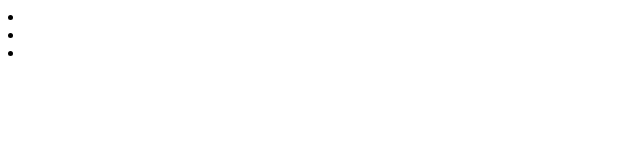
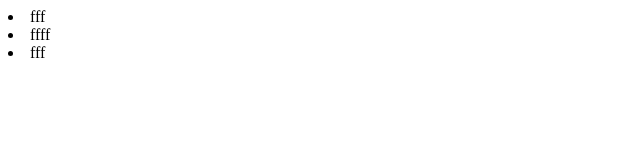
Before and after one commit to orphe/Practica02-sitioWebPersonalizado, a plain HTML site: page Home/index.html in a window 1280 px wide. Shown: the full height of the page, 0-640 px from the left. Drawn offline with Linux system fonts and the light colour scheme.

Commit message:
tercer commit

```diff
--- a/Home/index.html
+++ b/Home/index.html
@@ -10,9 +10,9 @@
     <!--Cabecera de la página-->
     <header>
         <nav>
-            <li>     </li>
-            <li>     </li>
-            <li>     </li>
+            <li>   fff </li>
+            <li>   ffff  </li>
+            <li>  fff   </li>
         </nav>
 
     </header>
```
